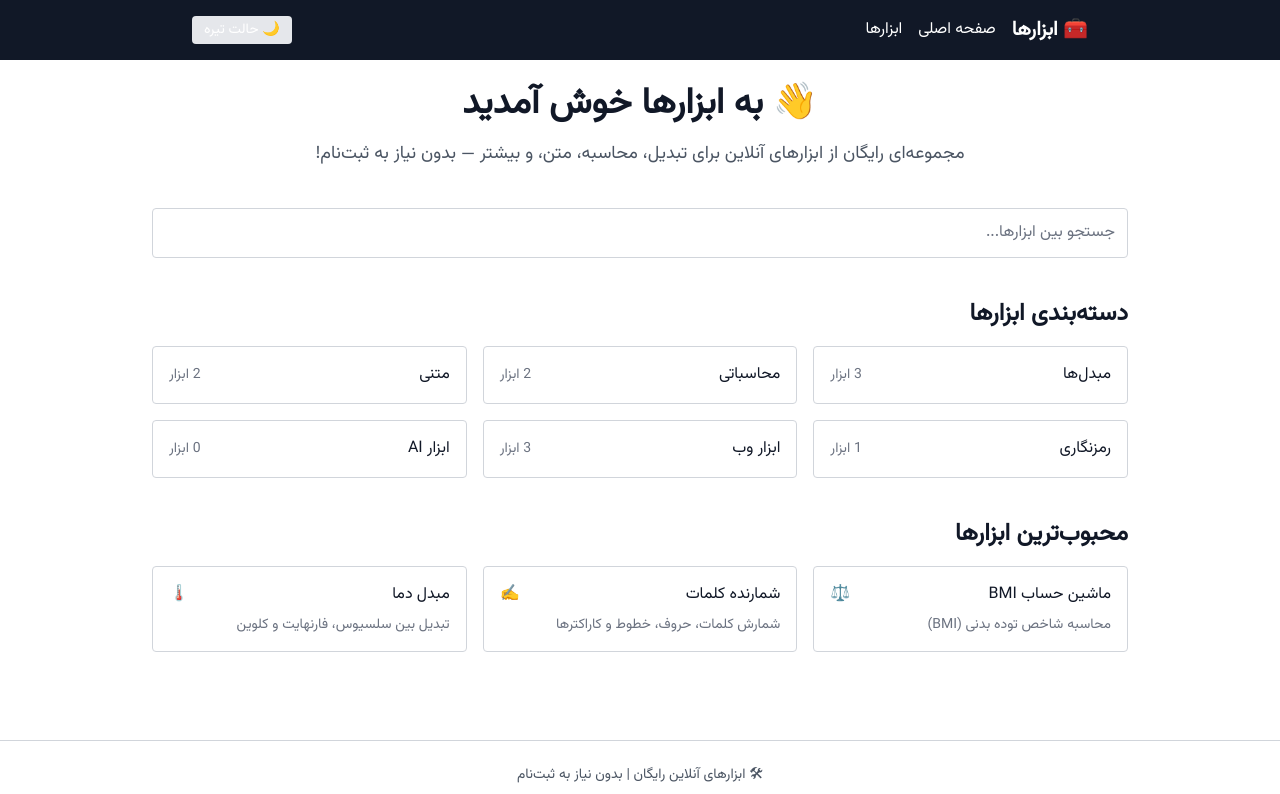
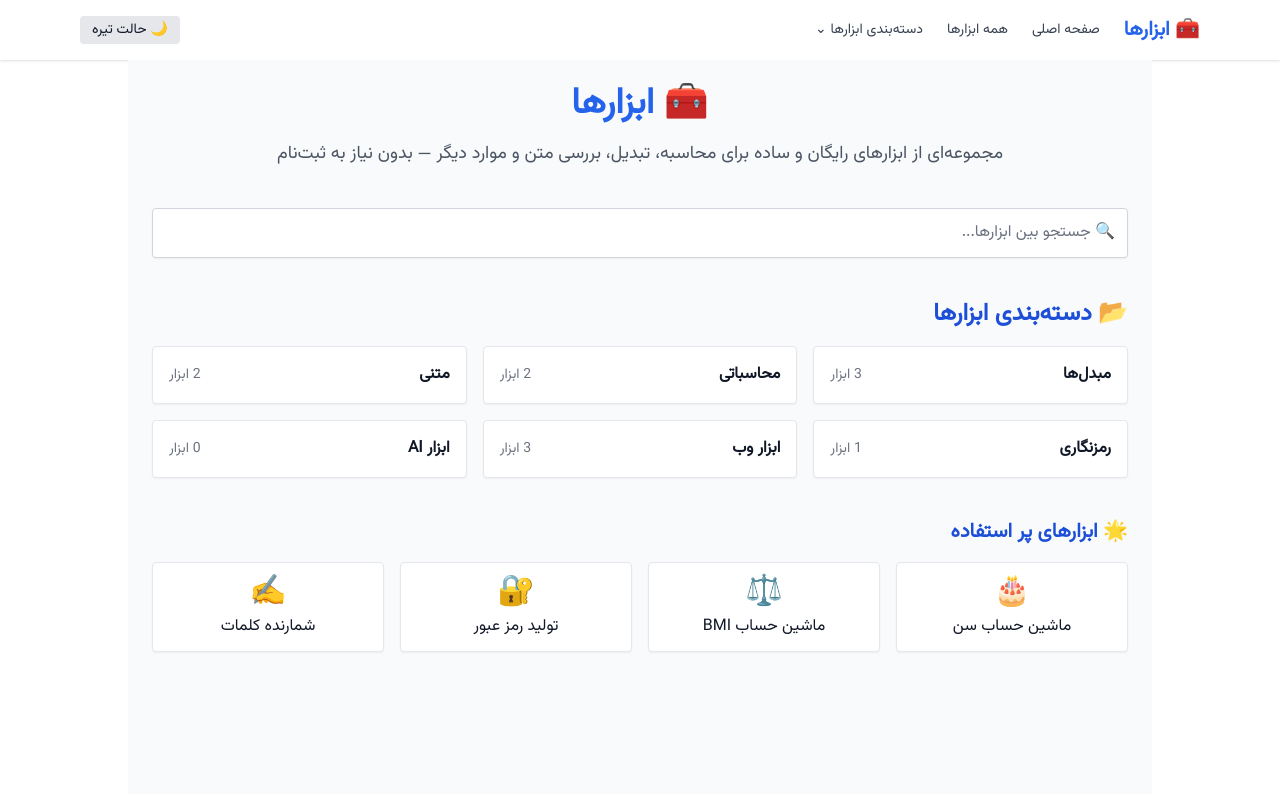
Before and after one commit to meysann/microtools2, a Next.js app: page / in a window 1280 px wide. Shown: the top 794 px of the page. Built offline with nearby package versions, Linux system fonts and the light colour scheme; what moment-jalaali, tailwindcss-rtl would draw is missing.

Commit message:
🚀 UI Phase Complete: Mega menu, RTL layout, homepage polish, and dark mode improvements

```diff
--- a/src/app/page.tsx
+++ b/src/app/page.tsx
@@ -30,49 +30,55 @@ export default function HomePage() {
     count: tools.filter((tool) => tool.category === cat).length,
   }));
 
-  const popularToolSlugs = ["bmi", "word-counter", "temperature"];
-  const popularTools = tools.filter((tool) =>
-    popularToolSlugs.includes(tool.slug)
-  );
-
   return (
-    <main className="p-6 max-w-5xl mx-auto space-y-10 text-right">
+    <main className="bg-gray-50 dark:bg-slate-900 min-h-screen p-6 max-w-5xl mx-auto space-y-10 text-right">
+      {/* Hero */}
       <section className="text-center space-y-4">
-        <h1 className="text-4xl font-bold">👋 به ابزارها خوش آمدید</h1>
-        <p className="text-lg text-gray-600 dark:text-gray-300">
-          مجموعه‌ای رایگان از ابزارهای آنلاین برای تبدیل، محاسبه، متن، و بیشتر —
-          بدون نیاز به ثبت‌نام!
+        <h1 className="text-4xl font-extrabold text-blue-600 dark:text-blue-400">
+          🧰 ابزارها
+        </h1>
+        <p className="text-lg text-gray-600 dark:text-slate-400">
+          مجموعه‌ای از ابزارهای رایگان و ساده برای محاسبه، تبدیل، بررسی متن و
+          موارد دیگر — بدون نیاز به ثبت‌نام
         </p>
       </section>
 
+      {/* Search */}
       <section className="space-y-6">
         <input
           type="text"
-          placeholder="جستجو بین ابزارها..."
-          className="w-full p-3 border border-gray-300 dark:border-gray-700 rounded"
+          placeholder="🔍 جستجو بین ابزارها..."
+          className="w-full p-3 border border-gray-300 dark:border-slate-600 rounded shadow-sm focus:outline-none focus:ring-2 focus:ring-blue-500 dark:bg-slate-800 dark:text-white dark:placeholder-gray-400"
           value={search}
           onChange={(e) => setSearch(e.target.value)}
         />
       </section>
 
+      {/* Search Results or Default */}
       {search ? (
         <section className="space-y-4">
-          <h2 className="text-xl font-semibold">نتایج جستجو:</h2>
+          <h2 className="text-xl font-semibold text-blue-700 dark:text-blue-400">
+            نتایج جستجو:
+          </h2>
           {filteredTools.length === 0 ? (
-            <p className="text-gray-500">هیچ ابزاری یافت نشد.</p>
+            <p className="text-gray-500 dark:text-slate-400">
+              هیچ ابزاری یافت نشد.
+            </p>
           ) : (
             <div className="grid grid-cols-1 sm:grid-cols-2 md:grid-cols-3 gap-4">
               {filteredTools.map((tool) => (
                 <Link
                   key={tool.slug}
                   href={`/tools/${tool.slug}`}
-                  className="block p-4 rounded border border-gray-300 dark:border-gray-700 hover:bg-gray-100 dark:hover:bg-gray-800 transition"
+                  className="block p-4 rounded bg-white dark:bg-slate-800 border border-gray-200 dark:border-slate-700 shadow-sm hover:shadow-md transition"
                 >
-                  <div className="flex justify-between items-center">
-                    <span>{tool.name}</span>
+                  <div className="flex justify-between items-center mb-2">
+                    <span className="font-medium text-gray-900 dark:text-white">
+                      {tool.name}
+                    </span>
                     <span>{tool.icon}</span>
                   </div>
-                  <p className="text-sm text-gray-500 dark:text-gray-400 mt-2">
+                  <p className="text-sm text-gray-600 dark:text-slate-400">
                     {tool.description}
                   </p>
                 </Link>
@@ -82,18 +88,23 @@ export default function HomePage() {
         </section>
       ) : (
         <>
+          {/* Category Section */}
           <section>
-            <h2 className="text-2xl font-semibold mb-4">دسته‌بندی ابزارها</h2>
+            <h2 className="text-2xl font-semibold mb-4 text-blue-700 dark:text-blue-400">
+              📂 دسته‌بندی ابزارها
+            </h2>
             <div className="grid grid-cols-1 sm:grid-cols-2 md:grid-cols-3 gap-4">
               {categoryCounts.map((category) => (
                 <Link
                   key={category.name}
                   href={`/tools/category/${encodeURIComponent(category.name)}`}
-                  className="block p-4 rounded border border-gray-300 dark:border-gray-700 hover:bg-gray-100 dark:hover:bg-gray-800 transition"
+                  className="block p-4 rounded bg-white dark:bg-slate-800 border border-gray-200 dark:border-slate-700 shadow-sm hover:shadow-md transition"
                 >
                   <div className="flex justify-between items-center">
-                    <span className="font-medium">{category.name}</span>
-                    <span className="text-sm text-gray-500 dark:text-gray-400">
+                    <span className="font-semibold text-gray-900 dark:text-white">
+                      {category.name}
+                    </span>
+                    <span className="text-sm text-gray-500 dark:text-slate-400">
                       {category.count} ابزار
                     </span>
                   </div>
@@ -102,22 +113,22 @@ export default function HomePage() {
             </div>
           </section>
 
+          {/* Popular Tools */}
           <section>
-            <h2 className="text-2xl font-semibold mb-4">محبوب‌ترین ابزارها</h2>
-            <div className="grid grid-cols-1 sm:grid-cols-2 md:grid-cols-3 gap-4">
-              {popularTools.map((tool) => (
+            <h2 className="text-xl font-semibold mt-8 mb-4 text-blue-700 dark:text-blue-400">
+              🌟 ابزارهای پر استفاده
+            </h2>
+            <div className="grid grid-cols-2 sm:grid-cols-3 md:grid-cols-4 gap-4">
+              {tools.slice(0, 4).map((tool) => (
                 <Link
                   key={tool.slug}
                   href={`/tools/${tool.slug}`}
-                  className="block p-4 rounded border border-gray-300 dark:border-gray-700 hover:bg-gray-100 dark:hover:bg-gray-800 transition"
+                  className="block p-3 rounded bg-white dark:bg-slate-800 border border-gray-200 dark:border-slate-700 shadow-sm hover:shadow-md transition text-center"
                 >
-                  <div className="flex justify-between items-center">
-                    <span>{tool.name}</span>
-                    <span>{tool.icon}</span>
+                  <div className="text-3xl mb-1">{tool.icon}</div>
+                  <div className="font-medium text-gray-900 dark:text-white">
+                    {tool.name}
                   </div>
-                  <p className="text-sm text-gray-500 dark:text-gray-400 mt-2">
-                    {tool.description}
-                  </p>
                 </Link>
               ))}
             </div>
--- a/src/components/Header.tsx
+++ b/src/components/Header.tsx
@@ -1,26 +1,135 @@
 "use client";
 
 import Link from "next/link";
+import { useState, useRef } from "react";
+import { tools } from "@/data/tools";
 import ThemeToggle from "./ThemeToggle";
 
+type GroupedTools = Record<string, typeof tools>;
+
+const groupByCategory = (): GroupedTools => {
+  const grouped: GroupedTools = {};
+  tools.forEach((tool) => {
+    if (!grouped[tool.category]) {
+      grouped[tool.category] = [];
+    }
+    grouped[tool.category].push(tool);
+  });
+  return grouped;
+};
+
 export default function Header() {
+  const groupedTools = groupByCategory();
+  const categories = Object.keys(groupedTools);
+  const [menuOpen, setMenuOpen] = useState(false);
+  const [activeCategory, setActiveCategory] = useState<string | null>(null);
+  const timerRef = useRef<NodeJS.Timeout | null>(null);
+
+  const openMenu = () => {
+    if (timerRef.current) clearTimeout(timerRef.current);
+    setMenuOpen(true);
+  };
+
+  const closeMenuWithDelay = () => {
+    timerRef.current = setTimeout(() => {
+      setMenuOpen(false);
+      setActiveCategory(null);
+    }, 200); // 200ms grace period to prevent flicker
+  };
+
   return (
-    <header className="bg-gray-900 text-white p-4">
+    <header className="bg-white dark:bg-slate-900 shadow">
       <nav
-        className="flex justify-between items-center max-w-4xl mx-auto"
+        className="max-w-6xl mx-auto flex justify-between items-center p-4 text-sm"
         dir="rtl"
       >
-        <div className="flex items-center gap-4">
-          <Link href="/" className="text-xl font-bold">
+        {/* Right Section */}
+        <div className="flex items-center gap-6 relative">
+          <Link
+            href="/"
+            className="text-xl font-bold text-blue-600 dark:text-blue-400"
+          >
             🧰 ابزارها
           </Link>
-          <Link href="/" className="hover:underline">
+
+          <Link
+            href="/"
+            className="text-gray-700 dark:text-white hover:text-blue-600 dark:hover:text-blue-400"
+          >
             صفحه اصلی
           </Link>
-          <Link href="/tools" className="hover:underline">
-            ابزارها
+
+          <Link
+            href="/tools"
+            className="text-gray-700 dark:text-white hover:text-blue-600 dark:hover:text-blue-400"
+          >
+            همه ابزارها
           </Link>
+
+          {/* Mega Menu Trigger Area */}
+          <div
+            className="relative"
+            onMouseEnter={openMenu}
+            onMouseLeave={closeMenuWithDelay}
+          >
+            <button className="text-gray-700 dark:text-white hover:text-blue-600 dark:hover:text-blue-400">
+              دسته‌بندی ابزارها ⌄
+            </button>
+
+            {menuOpen && (
+              <div className="absolute right-0 mt-2 w-[750px] h-[300px] bg-white dark:bg-slate-800 border border-gray-200 dark:border-slate-700 rounded shadow-lg z-50 grid grid-cols-2 text-right overflow-hidden">
+                {/* Categories Column */}
+                <div className="p-4 border-l border-gray-200 dark:border-slate-700 bg-gray-50 dark:bg-slate-900">
+                  <h4 className="text-sm font-bold text-blue-600 dark:text-blue-400 mb-2">
+                    دسته‌بندی‌ها
+                  </h4>
+                  <ul className="space-y-2">
+                    {categories.map((cat) => (
+                      <li
+                        key={cat}
+                        className={`cursor-pointer px-3 py-1 rounded hover:bg-blue-100 dark:hover:bg-slate-700 ${
+                          activeCategory === cat
+                            ? "bg-blue-100 dark:bg-slate-700"
+                            : ""
+                        }`}
+                        onMouseEnter={() => setActiveCategory(cat)}
+                      >
+                        {cat}
+                      </li>
+                    ))}
+                  </ul>
+                </div>
+
+                {/* Tools Column */}
+                <div className="p-4">
+                  <h4 className="text-sm font-bold text-blue-600 dark:text-blue-400 mb-2">
+                    {activeCategory || "ابزارها"}
+                  </h4>
+                  <ul className="space-y-2 text-sm">
+                    {activeCategory &&
+                      groupedTools[activeCategory]?.map((tool) => (
+                        <li key={tool.slug}>
+                          <Link
+                            href={`/tools/${tool.slug}`}
+                            className="text-gray-700 dark:text-slate-100 hover:text-blue-500 dark:hover:text-blue-300 block"
+                          >
+                            {tool.icon} {tool.name}
+                          </Link>
+                        </li>
+                      ))}
+                    {!activeCategory && (
+                      <li className="text-gray-400 text-xs">
+                        یک دسته را انتخاب کنید.
+                      </li>
+                    )}
+                  </ul>
+                </div>
+              </div>
+            )}
+          </div>
         </div>
+
+        {/* Theme Toggle */}
         <ThemeToggle />
       </nav>
     </header>
```
Also changed, not shown: public/og/age-calculator.png.png (added), 1 other file (tests, documents, lock files or other folders).
